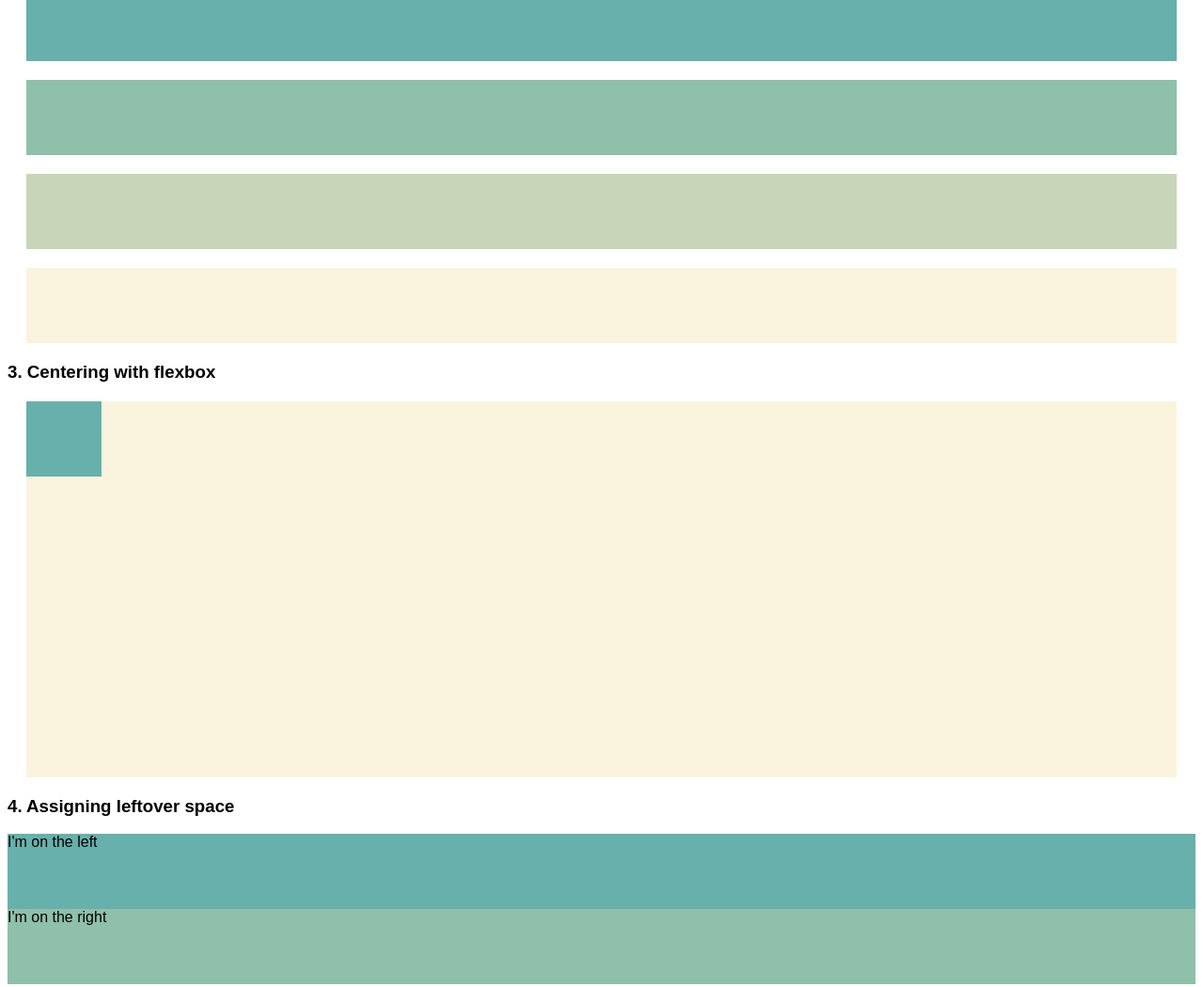
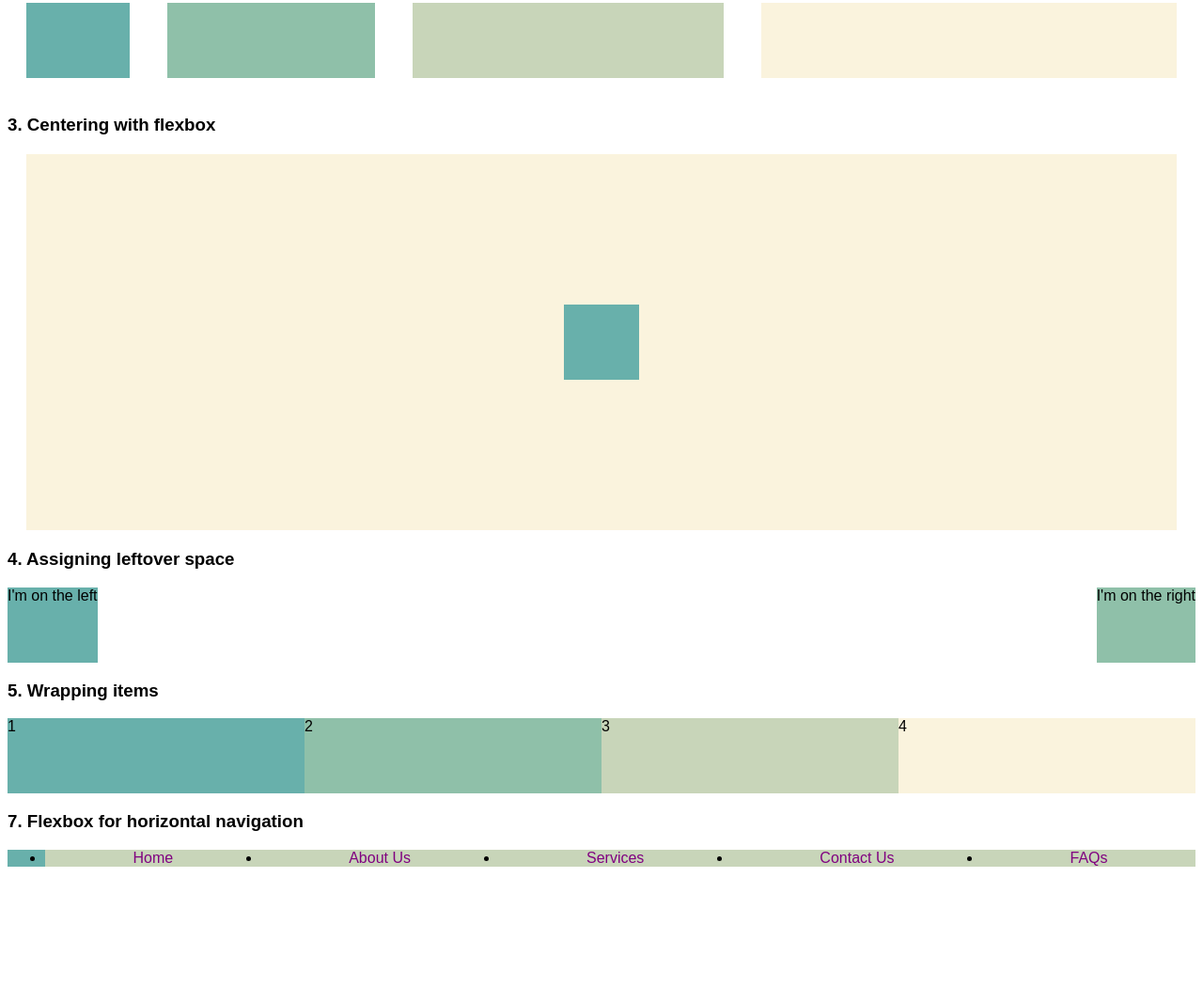
Before and after one commit to nelg62/Module-2, a plain HTML site: page lab-3-flexbox/src/index.html in a window 1280 px wide. Shown: the part 76-1126 px from the top of the page at 94% size. After the commit the page ends 1014 px from the top, so only its background shows below. Drawn offline with Linux system fonts and the light colour scheme.

Commit message:
completed lab3 ?

```diff
--- a/lab-3-flexbox/src/index.css
+++ b/lab-3-flexbox/src/index.css
@@ -41,3 +41,92 @@ a {
 }
 
 /* Add your answers here, do not modify the above CSS */
+.flex-container {
+    display: flex;
+    /* flex-direction: column; */
+    /* flex-direction: column-reverse; */
+    /* flex-direction: row; */
+    /* flex-direction: row-reverse; */
+}
+
+.flex-item-1 {
+    flex: 1;
+}
+
+.flex-item-2 {
+    flex: 2;
+}
+
+.flex-item-3 {
+    flex: 3;
+}
+
+.flex-item-4 {
+    flex: 4;
+}
+
+.flex-center {
+    justify-content: center;
+    /* justify-content: baseline; */
+    /* justify-content: end; */
+    /* justify-content: first baseline; */
+    /* justify-content: flex-end; */
+    /* justify-content: left; */
+    /* justify-content: right; */
+    /* justify-content: safe; */
+    /* justify-content: space-around; */
+    /* justify-content: space-between; */
+    /* justify-content: space-evenly; */
+    /* justify-content: stretch; */
+    align-items: center;
+    /* align-items: baseline; */
+    /* align-items: end; */
+    /* align-items: flex-end; */
+    /* align-items: normal; */
+    /* align-items: safe; */
+    /* align-items: self-end; */
+    /* align-items: self-start; */
+    /* align-items: start; */
+    /* align-items: stretch; */
+}
+
+.flex-space-between {
+    /* justify-content: baseline; */
+    /* justify-content: center; */
+    /* justify-content: end; */
+    /* justify-content: first baseline; */
+    /* justify-content: flex-end; */
+    /* justify-content: flex-start; */
+    /* justify-content: last baseline; */
+    /* justify-content: left; */
+    /* justify-content: right; */
+    /* justify-content: safe; */
+    /* justify-content: space-around; */
+    justify-content: space-between;
+    /* justify-content: space-evenly; */
+    /* justify-content: stretch; */
+}
+
+.flex-wrap {
+/* flex-wrap: wrap; */
+flex-wrap: wrap-reverse;
+}
+
+.flex-basis-item-50 {
+    flex-basis: 25%;
+}
+
+.flex-menu {
+    /* justify-content: right; */
+    justify-content: center;
+
+}
+
+.fourth-item {
+    order: 3;
+}
+
+.flex-menu li {
+    flex-grow: 1;
+    text-align: center;
+}
```
